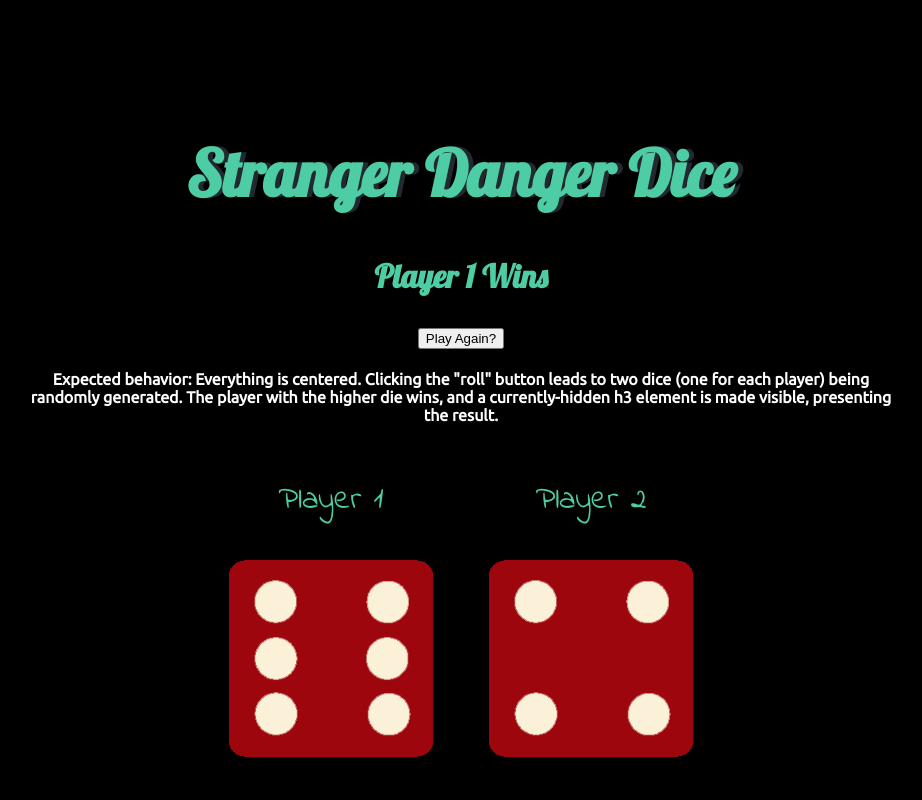
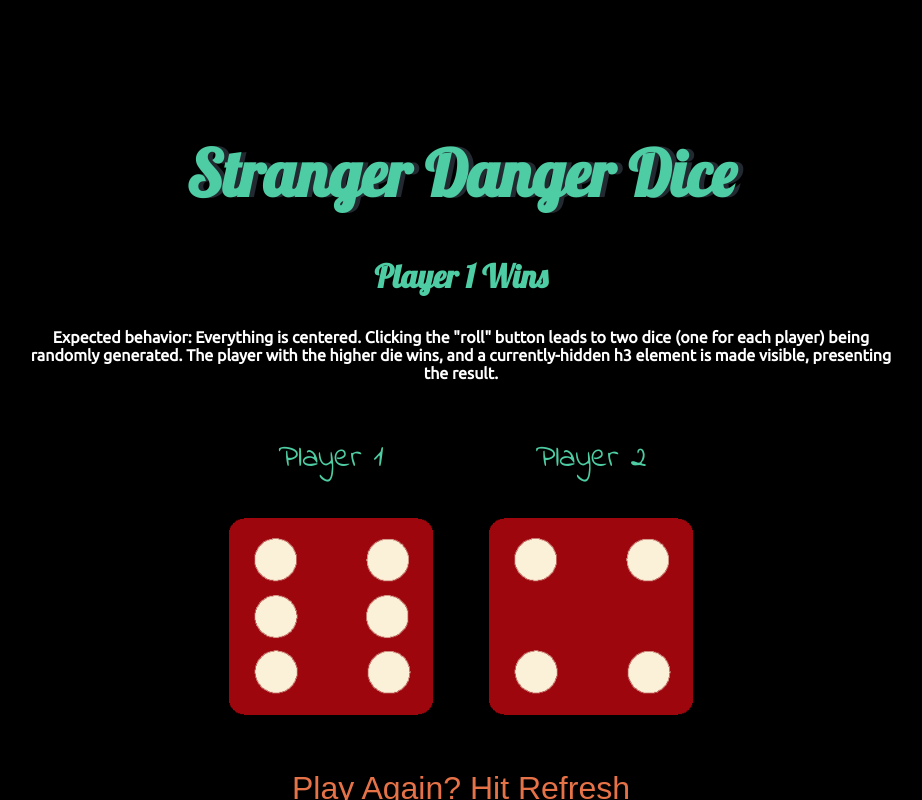
Before and after one commit to Jooma23/Coding-101, a plain HTML site: page 2. My projects/dice.html in a window 1280 px wide. Both pictures are taken after a click on the button "ROLL THE DICE". Shown: the top 800 px of the page, without its empty margins (179-1101 px from the left). Drawn offline with Linux system fonts and the light colour scheme.

Commit message:
adjusting copy for reload dice game

```diff
--- a/2. My projects/dice.html
+++ b/2. My projects/dice.html
@@ -13,7 +13,7 @@
     <div class="container">
       <h1>Stranger Danger Dice</h1>
       <h3></h3>
-      <button onclick="reloadPage();"></button>
+      <!-- <button onclick="reloadPage();"></button> -->
       <h4>Expected behavior: Everything is centered. Clicking the "roll" button leads to two dice (one for each player) being randomly generated. The player with the higher die wins, and a currently-hidden h3 element is made visible, presenting the result.</h4>
       <div class="dice">
         <p>Player 1</p>
--- a/2. My projects/dice.js
+++ b/2. My projects/dice.js
@@ -60,17 +60,17 @@ function diceRoll() {
 function calcWinner() {
     if (playerOneCard > playerTwoCard) {
         document.querySelector("h3").innerHTML = "Player 1 Wins";
-        document.querySelector("button").innerHTML = "Play Again?";
+        document.querySelector("button").innerHTML = "Play Again? Hit Refresh";
     }
 
     else if (playerOneCard < playerTwoCard) {
         document.querySelector("h3").innerHTML = "Player 2 Wins";
-        document.querySelector("button").innerHTML = "Play Again?";
+        document.querySelector("button").innerHTML = "Play Again? Hit Refresh";
     }
 
     else {
         document.querySelector("h3").innerHTML = "It's a draw";
-        document.querySelector("button").innerHTML = "Play Again?";
+        document.querySelector("button").innerHTML = "Play Again? Hit Refresh";
     }
 }
 
@@ -80,6 +80,7 @@ function reloadPage() {
 
 console.log(playerOneCard);
 console.log(playerTwoCard);
+
 
 /*
 
--- a/2. My projects/stylesfordice.css
+++ b/2. My projects/stylesfordice.css
@@ -41,10 +41,10 @@ p {
 
 .btn {
   font-size: 2em;
-  opacity: 20%;
+  opacity: 90%;
   color: coral;
   background-color: black;
-  border-style: none;
+  border-style: dotted;
   margin: 5%;
 }
 
```
